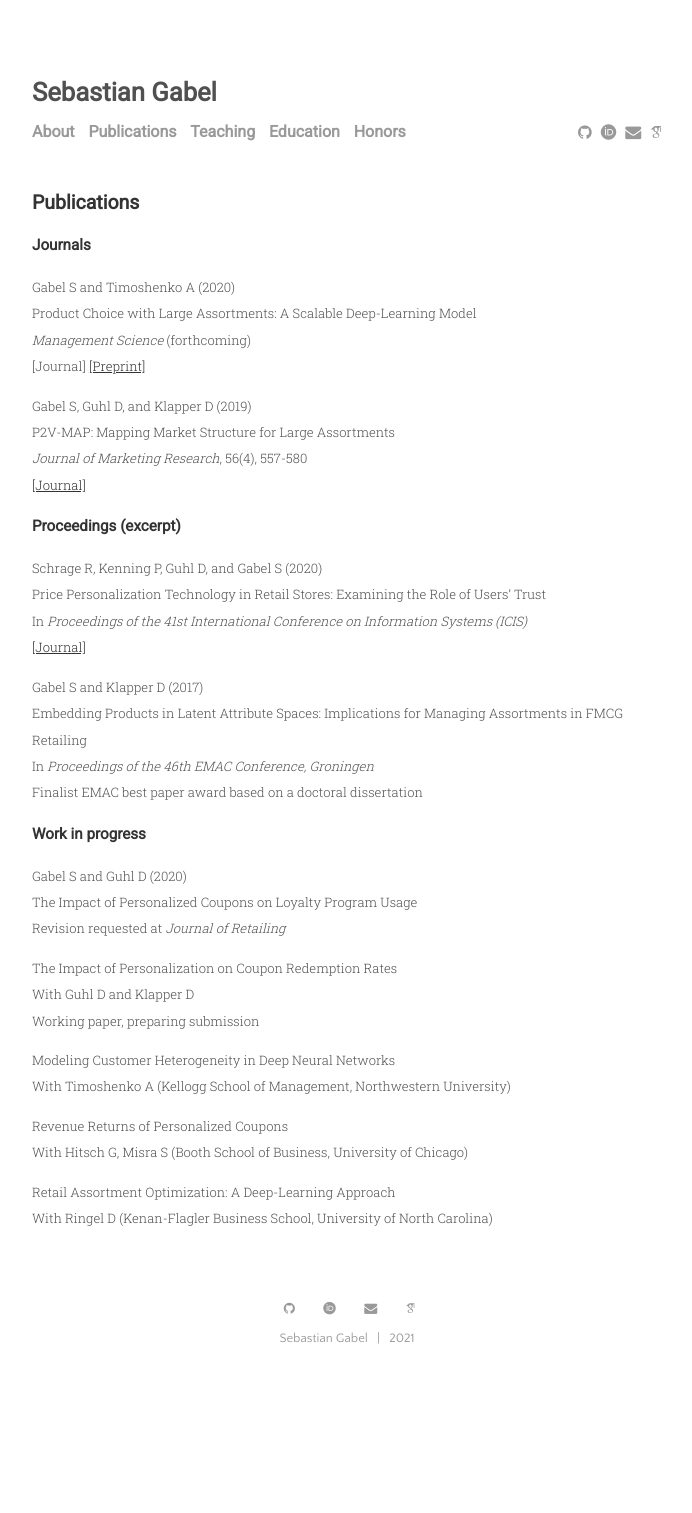
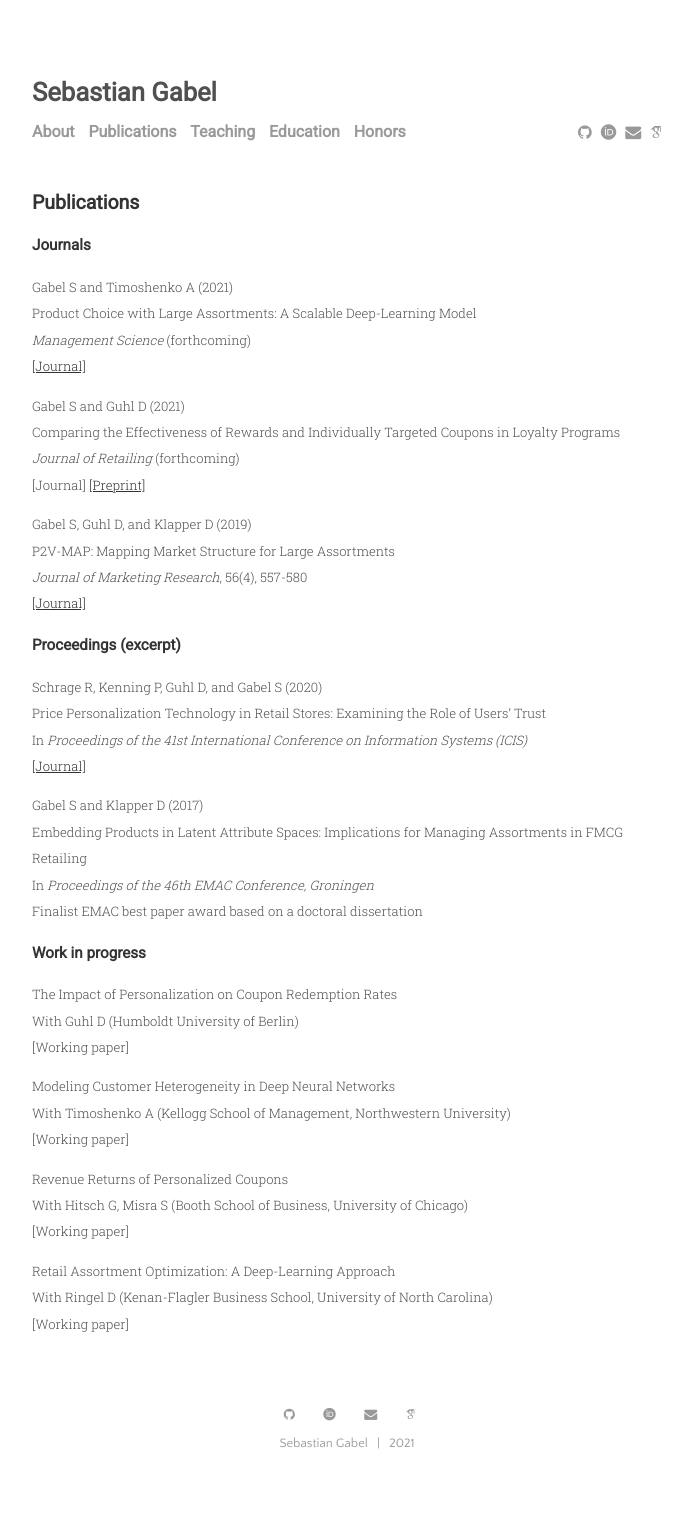
Before and after one commit to sbstn-gbl/sbstn-gbl.github.io, a Jekyll site: the page built from menu/publications.md, in a window 1280 px wide. Shown: the whole page, without its empty margins (293-985 px from the left). Built offline with Jekyll 4.4.1, drawn with Linux system fonts in a browser that asks for light colours; some web fonts are replaced; before the commit the page ends 1407 px from its top, so only the background shows below that.

Commit message:
version 1.4 (#5)
* updated publications
* fixed link bug in footer

```diff
--- a/_includes/footer.html
+++ b/_includes/footer.html
@@ -1,4 +1,4 @@
 <footer class="footer">
   {% include social-icons.html %}
-  <div class="post-date"><a href="{{ site.github.url }}/menu/about.html">{{ site.title }} &#8287; | &#8287; 2021 </a></div>
+  <div class="post-date"><a href="{{ site.github.url }}/index.html">{{ site.title }} &#8287; | &#8287; 2021 </a></div>
 </footer>
--- a/menu/publications.md
+++ b/menu/publications.md
@@ -6,10 +6,15 @@ title: Publications
 
 ### Journals
 
-Gabel S and Timoshenko A (2020) <br>
+Gabel S and Timoshenko A (2021) <br>
 Product Choice with Large Assortments: A Scalable Deep-Learning Model <br>
 _Management Science_ (forthcoming) <br>
-[Journal] [[Preprint]](https://papers.ssrn.com/sol3/papers.cfm?abstract_id=3402471)
+[[Journal]](https://pubsonline.informs.org/doi/abs/10.1287/mnsc.2021.3969)
+
+Gabel S and Guhl D (2021) <br>
+Comparing the Effectiveness of Rewards and Individually Targeted Coupons in Loyalty Programs <br>
+_Journal of Retailing_ (forthcoming) <br>
+[Journal] [[Preprint]](https://papers.ssrn.com/sol3/papers.cfm?abstract_id=3911157)
 
 Gabel S, Guhl D, and Klapper D (2019) <br>
 P2V-MAP: Mapping Market Structure for Large Assortments <br>
@@ -30,19 +35,18 @@ Finalist EMAC best paper award based on a doctoral dissertation
 
 ### Work in progress
 
-Gabel S and Guhl D (2020) <br>
-The Impact of Personalized Coupons on Loyalty Program Usage <br>
-Revision requested at _Journal of Retailing_
-
 The Impact of Personalization on Coupon Redemption Rates <br>
-With Guhl D and Klapper D <br>
-Working paper, preparing submission
+With Guhl D (Humboldt University of Berlin) <br>
+[Working paper]
 
 Modeling Customer Heterogeneity in Deep Neural Networks <br>
-With Timoshenko A (Kellogg School of Management, Northwestern University)
+With Timoshenko A (Kellogg School of Management, Northwestern University) <br>
+[Working paper]
 
 Revenue Returns of Personalized Coupons <br>
-With Hitsch G, Misra S (Booth School of Business, University of Chicago)
+With Hitsch G, Misra S (Booth School of Business, University of Chicago) <br>
+[Working paper]
 
 Retail Assortment Optimization: A Deep-Learning Approach <br>
-With Ringel D (Kenan-Flagler Business School, University of North Carolina)
+With Ringel D (Kenan-Flagler Business School, University of North Carolina) <br>
+[Working paper]
```
